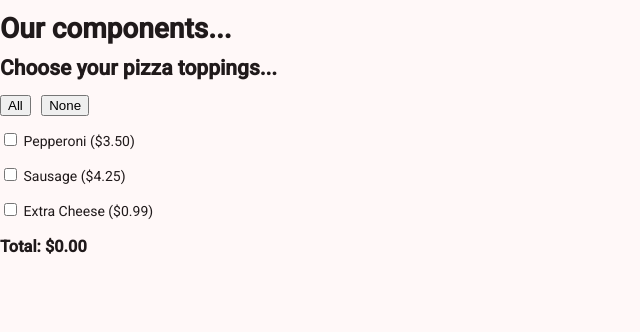
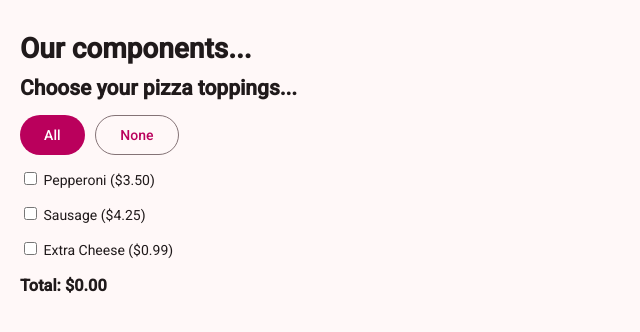
Before and after one commit to 2026-fall-jsf/angular-components, an Angular app: page / in a window 1280 px wide. Shown: the top 332 px of the page, without its empty margins (0-640 px from the left). Built offline with nearby package versions, Linux system fonts and the light colour scheme.

Commit message:
all and none buttons styled, ui-hammer ftw, next, mat cards, wth...

```diff
--- a/src/app/pizza-toppings/pizza-toppings.html
+++ b/src/app/pizza-toppings/pizza-toppings.html
@@ -3,12 +3,14 @@
 </h2>
 <button
     (click)="checkAll()"
+    matButton="filled"
 >
     All
 </button>
 &nbsp;
 <button
     (click)="uncheckAll()"
+    matButton="outlined"
 >
     None
 </button>
--- a/src/app/pizza-toppings/pizza-toppings.ts
+++ b/src/app/pizza-toppings/pizza-toppings.ts
@@ -1,10 +1,12 @@
 import { Component, computed, inject, signal } from '@angular/core';
 import { PizzaService, PizzaTopping } from '../pizza.service';
 import { CurrencyPipe } from '@angular/common';
+import { MatButtonModule } from '@angular/material/button';
 
 @Component({
   imports: [
-    CurrencyPipe
+    CurrencyPipe,
+    MatButtonModule,
   ],
   selector: 'app-pizza-toppings',
   styleUrl: './pizza-toppings.css',
--- a/src/styles.css
+++ b/src/styles.css
@@ -1 +1,3 @@
-/* You can add global styles to this file, and also import other style files */
+body {
+    padding: 20px;
+}
```
